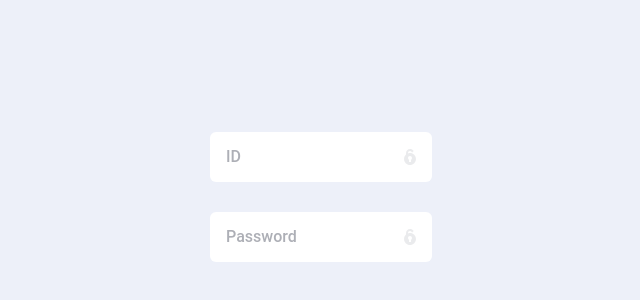
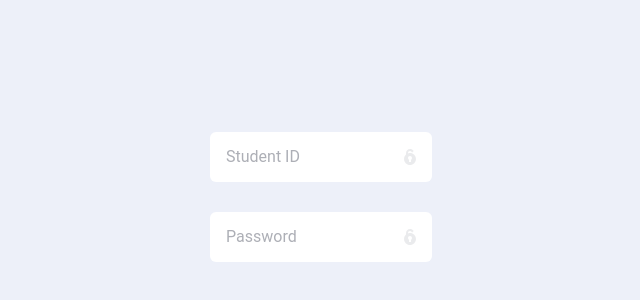
Before and after one commit to wewanadi/nthufreshmencamp, a plain HTML site: page 45system.html in a window 1280 px wide. Shown: the part 222-522 px from the top of the page, 319-959 px from the left. Drawn offline with nearby package versions, Linux system fonts and the light colour scheme.

Commit message:
45system

```diff
--- a/45system.html
+++ b/45system.html
@@ -5,8 +5,10 @@
 	<meta http-equiv="X-UA-Compatible" content="IE=edge,chrome=1">
 	<meta name="viewport" content="width=device-width, initial-scale=1.0">
 	<title>45system</title>
-	<link rel="stylesheet" type="text/css" href="css/normalize.css" /><!--CSS RESET-->
-	<link rel="stylesheet" type="text/css" href="css/htmleaf-demo.css"><!--演示页面样式，使用时可以不引用-->
+  <link rel="stylesheet" type="text/css" href="css/normalize.css" /><!--CSS RESET-->
+<!--
+  <link rel="stylesheet" type="text/css" href="css/htmleaf-demo.css">演示页面样式，使用时可以不引用
+   -->
 	<link rel="stylesheet" type="text/css" href="assets/css/base.css" />
     <link rel="stylesheet" type="text/css" href="assets/css/demo.css" />
 </head>
@@ -24,13 +26,13 @@
 
     <div class="password-holder" style="margin: 10px;">
       <input id="id" type="password" required>
-      <label for="id">ID</label>
+      <label for="id">Student ID</label>
       <svg class="unlock" viewBox="0 0 12 16">
           <path d="M6,2 C6.6,2 7.1,2.2 7.5,2.7 L8.2,3.4 L9.7,2.1 L9,1.3 C8.2,0.5 7.1,0 6,0 C3.8,0 2,1.8 2,4 L2,5.5 C0.8,6.6 0,8.2 0,10 C0,13.3 2.7,16 6,16 C9.3,16 12,13.3 12,10 C12,6.7 9.3,4 6,4 C5.3,4 4.6,4.1 4,4.4 L4,4 C4,2.9 4.9,2 6,2 Z M6,7 C7.1,7 8,7.9 8,9 C8,9.7 7.6,10.4 7,10.7 L7,13 L5,13 L5,10.7 C4.4,10.4 4,9.7 4,9 C4,7.9 4.9,7 6,7 Z"></path>
       </svg>
-      <svg class="error" viewBox="0 0 16 14">
-          <path d="M15.216,12.529 L8.882,0.654 C8.506,-0.052 7.494,-0.052 7.117,0.654 L0.784,12.529 C0.429,13.195 0.912,14 1.667,14 L14.334,14 C15.088,14 15.571,13.195 15.216,12.529 Z M8,12 C7.448,12 7,11.552 7,11 C7,10.448 7.448,10 8,10 C8.552,10 9,10.448 9,11 C9,11.552 8.552,12 8,12 Z M9,9 L7,9 L7,5 L9,5 L9,9 Z"></path>
-      </svg>
+      <!-- <svg class="error" viewBox="0 0 16 14"> -->
+          <!-- <path d="M15.216,12.529 L8.882,0.654 C8.506,-0.052 7.494,-0.052 7.117,0.654 L0.784,12.529 C0.429,13.195 0.912,14 1.667,14 L14.334,14 C15.088,14 15.571,13.195 15.216,12.529 Z M8,12 C7.448,12 7,11.552 7,11 C7,10.448 7.448,10 8,10 C8.552,10 9,10.448 9,11 C9,11.552 8.552,12 8,12 Z M9,9 L7,9 L7,5 L9,5 L9,9 Z"></path> -->
+      <!-- </svg> -->
     </div>
 
     <div class="password-holder">
```
